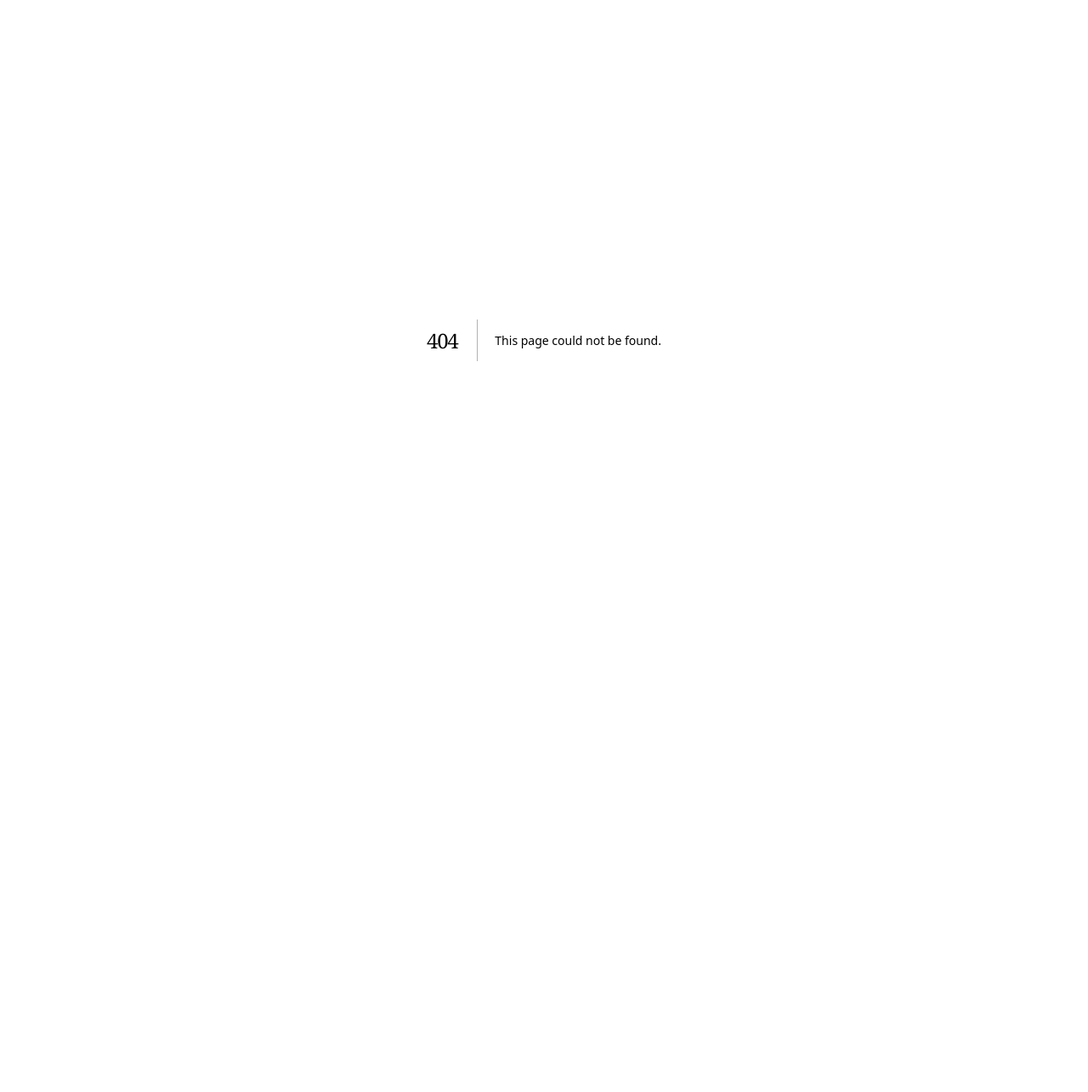
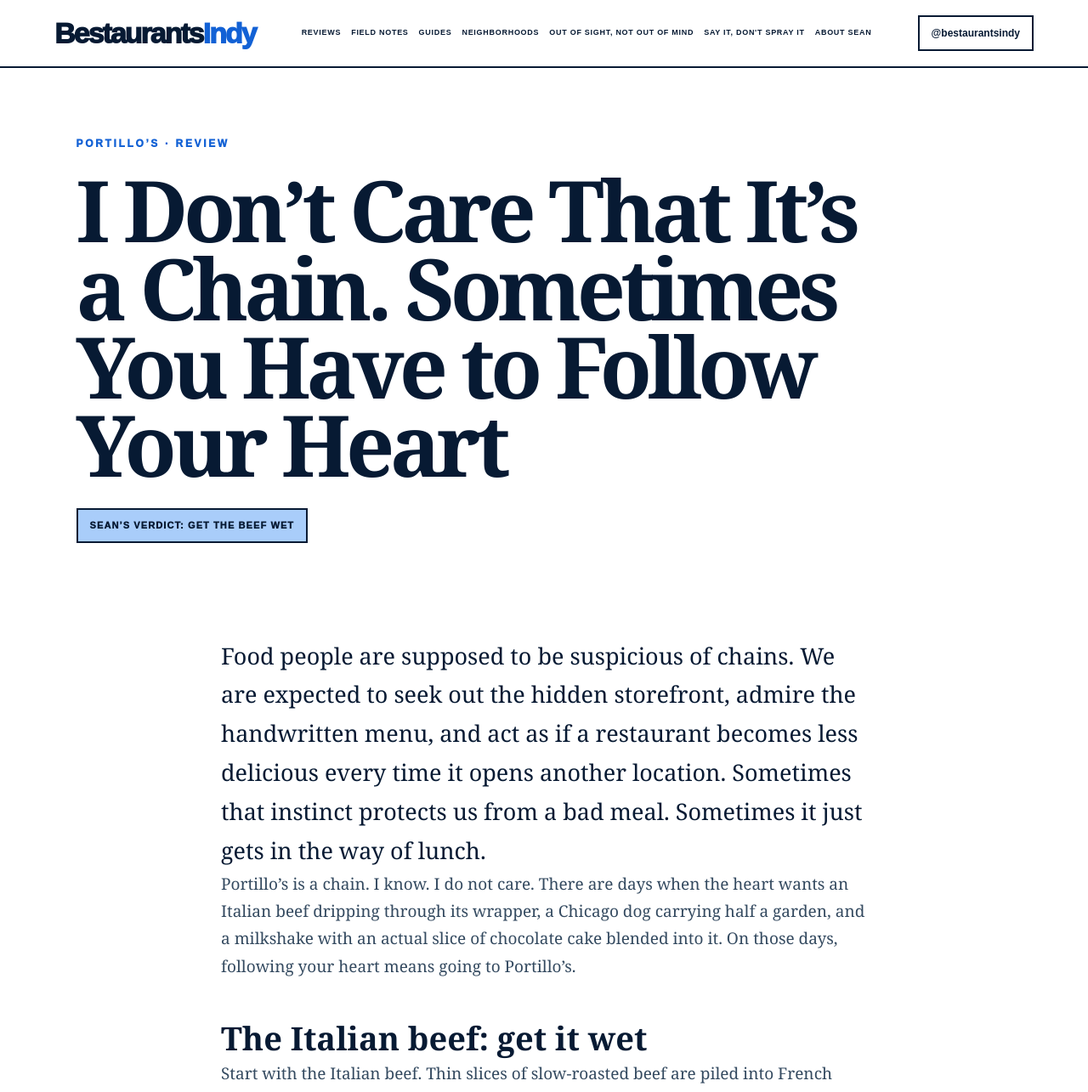
Before and after one commit to mattpom/bestaurantsindy, a Next.js app: page /reviews/portillos-follow-your-heart in a window 1280 px wide. Before the commit this address had no page. Shown: the top 1285 px of the page at 85% size. Before the commit the page ends 800 px from the top, so only its background shows below. Built offline with nearby package versions, Linux system fonts and the light colour scheme.

Commit message:
Publish Portillo’s follow your heart review

```diff
--- /dev/null
+++ b/app/reviews/portillos-follow-your-heart/page.tsx
@@ -0,0 +1,90 @@
+import {SiteFooter,SiteHeader} from "../../../components/SiteChrome";
+
+export const metadata = {
+  title: "I Don’t Care That It’s a Chain. Sometimes You Have to Follow Your Heart | BestaurantsIndy",
+  description: "Portillo’s Italian beef, Chicago-style hot dog, and chocolate cake shake prove that a chain can still be worth craving.",
+  openGraph: {
+    title: "I Don’t Care That It’s a Chain. Sometimes You Have to Follow Your Heart",
+    description: "The correct Portillo’s order: Italian beef wet, a Chicago dog, and a chocolate cake shake.",
+    type: "article",
+    url: "/reviews/portillos-follow-your-heart",
+  },
+};
+
+export default function Page() {
+  return (
+    <main>
+      <SiteHeader/>
+      <article className="articlePage">
+        <div className="articleHead">
+          <p className="eyebrow">PORTILLO’S · REVIEW</p>
+          <h1>I Don’t Care That It’s a Chain. Sometimes You Have to Follow Your Heart</h1>
+          <p className="articleVerdict">SEAN’S VERDICT: GET THE BEEF WET</p>
+        </div>
+        <div className="articleBody">
+          <p className="leadArticle">
+            Food people are supposed to be suspicious of chains. We are expected to seek out the hidden storefront, admire the handwritten menu, and act as if a restaurant becomes less delicious every time it opens another location. Sometimes that instinct protects us from a bad meal. Sometimes it just gets in the way of lunch.
+          </p>
+          <p>
+            Portillo’s is a chain. I know. I do not care. There are days when the heart wants an Italian beef dripping through its wrapper, a Chicago dog carrying half a garden, and a milkshake with an actual slice of chocolate cake blended into it. On those days, following your heart means going to Portillo’s.
+          </p>
+
+          <h2>The Italian beef: get it wet</h2>
+          <p>
+            Start with the Italian beef. Thin slices of slow-roasted beef are piled into French bread and soaked with seasoned gravy. You can order it dry, with a little gravy, or dipped. Get it wet. A neat Italian beef misses the point.
+          </p>
+          <p>
+            The bread should soften under the gravy while holding together just long enough to get the sandwich to your mouth. The beef is savory and peppery, the gravy reaches every corner, and sweet peppers or hot giardiniera can take it in either direction. Giardiniera adds heat, acid, and crunch; sweet peppers make the whole thing softer and rounder. Either works. The gravy is not optional.
+          </p>
+          <p>
+            This is not a sandwich for the car unless you have stopped caring about the upholstery. Eat it over the wrapper, lean forward, and accept that dignity has left the table.
+          </p>
+
+          <h2>The Chicago dog knows exactly what it is</h2>
+          <p>
+            The Chicago-style hot dog is the counterargument to every overloaded hot dog that mistakes excess for personality. The all-beef dog comes on a steamed poppy-seed bun with yellow mustard, relish, chopped onions, tomato, a pickle spear, sport peppers, and celery salt.
+          </p>
+          <p>
+            It sounds crowded, but the pieces have jobs. Mustard and relish bring acid and sweetness. Onion and sport peppers add bite. Tomato cools things down. The pickle supplies the crunch. Celery salt makes it taste unmistakably like Chicago. And no, it does not need ketchup.
+          </p>
+          <p>
+            The Italian beef is the commitment. The Chicago dog is the side order you tell yourself you are getting “to try,” even though you already know you are eating the whole thing.
+          </p>
+
+          <h2>Then drink the cake</h2>
+          <p>
+            Portillo’s chocolate cake shake is not merely chocolate-cake flavored. A slice of its chocolate cake goes into the blender with the ice cream. That explains the dense texture, the deep chocolate flavor, and the occasional bit of cake moving through the straw.
+          </p>
+          <p>
+            Is a milkshake made with cake excessive after an Italian beef and a hot dog? Obviously. That is not a criticism. You did not come here because your body requested moderation. You came because your heart had a very specific plan.
+          </p>
+
+          <h2>The chain question</h2>
+          <p>
+            A restaurant being independent does not automatically make it good, and becoming a chain does not automatically erase what made the food worth eating. Consistency can flatten a restaurant, but it can also preserve a combination people genuinely crave. Portillo’s has grown because the Italian beef, Chicago dog, and chocolate cake shake form a meal with a clear identity.
+          </p>
+          <p>
+            Indianapolis does not need to pretend Portillo’s is local. It also does not need to pretend the food stops tasting good at the Illinois state line. The Fishers and Indianapolis locations give us a dependable version of Chicago comfort food without the three-hour drive north.
+          </p>
+
+          <h2>The verdict</h2>
+          <p>
+            Order the Italian beef wet. Add hot giardiniera if you want the full argument. Get a Chicago dog because restraint has already left the building. Finish with the chocolate cake shake and accept the nap that may follow.
+          </p>
+          <p>
+            I don’t care that it’s a chain. Sometimes you have to follow your heart.
+          </p>
+          <p>
+            <a href="https://www.portillos.com/" target="_blank" rel="noreferrer">Portillo’s website →</a>
+          </p>
+          <aside>
+            <strong>Sean’s order</strong>
+            <p>Italian beef dipped wet, a Chicago-style hot dog, and a chocolate cake shake.</p>
+          </aside>
+          <a className="button red" href="/reviews">Back to all reviews</a>
+        </div>
+      </article>
+      <SiteFooter/>
+    </main>
+  );
+}
```
